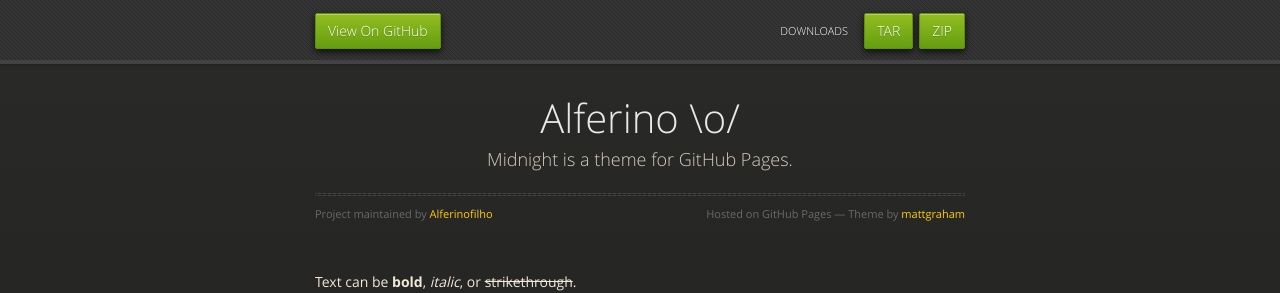
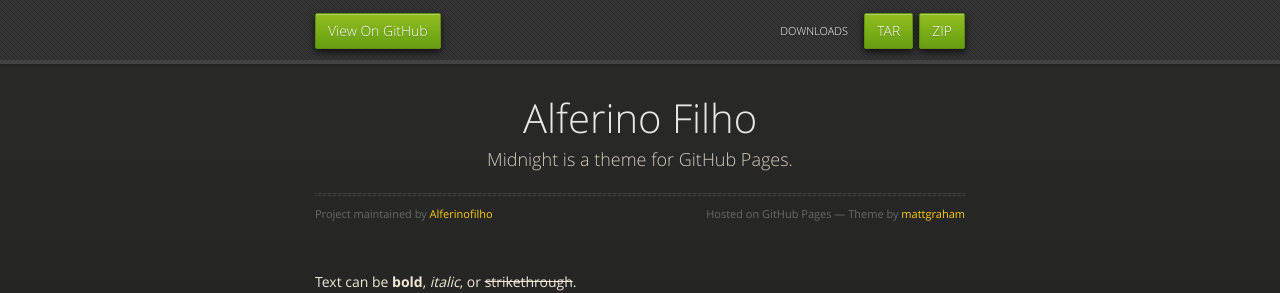
Before and after one commit to Alferinofilho/alferinofilho.github.io, a Jekyll site: the page built from index.md, in a window 1280 px wide and 900 px high. Shown: the top 293 px of the window. Built offline with Jekyll 4.4.1, drawn with Linux system fonts in a browser that asks for light colours.

Commit message:
Update _config.yml

```diff
--- a/_config.yml
+++ b/_config.yml
@@ -1,4 +1,4 @@
-title: Alferino \o/
+title: Alferino Filho
 description: Midnight is a theme for GitHub Pages.
 show_downloads: true
 google_analytics:
```
